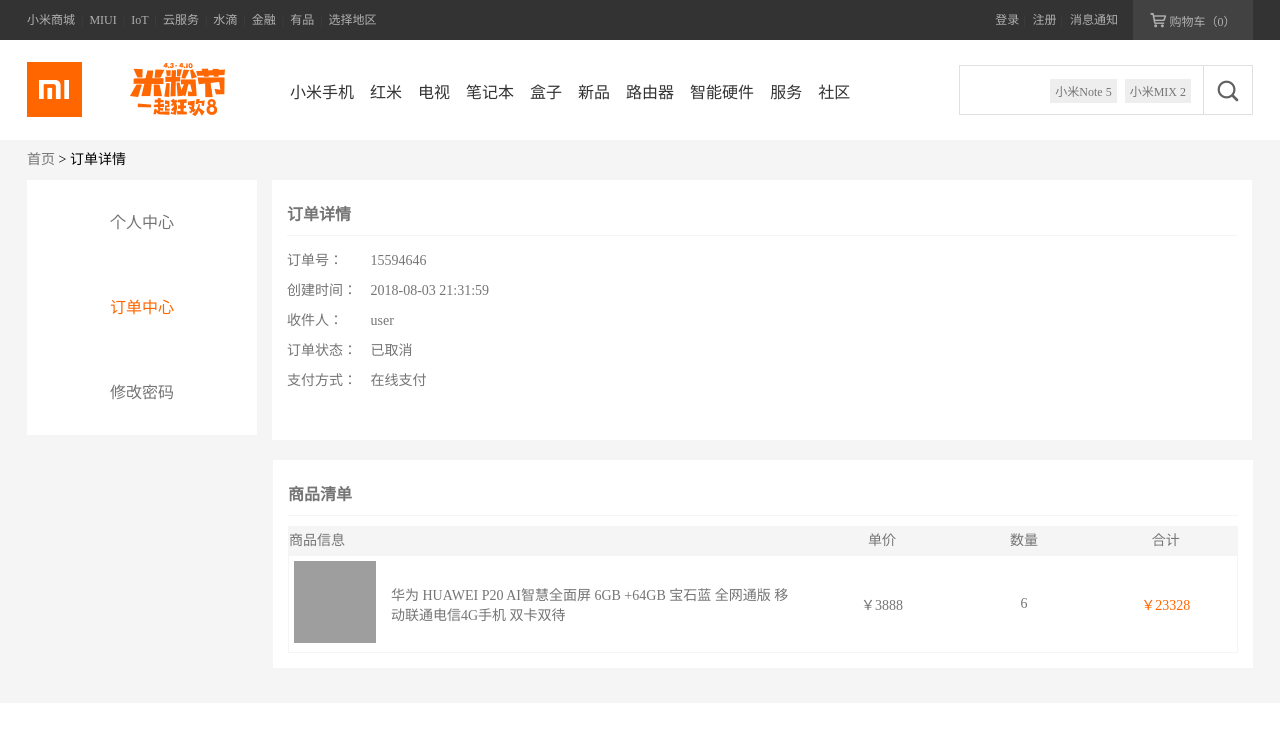
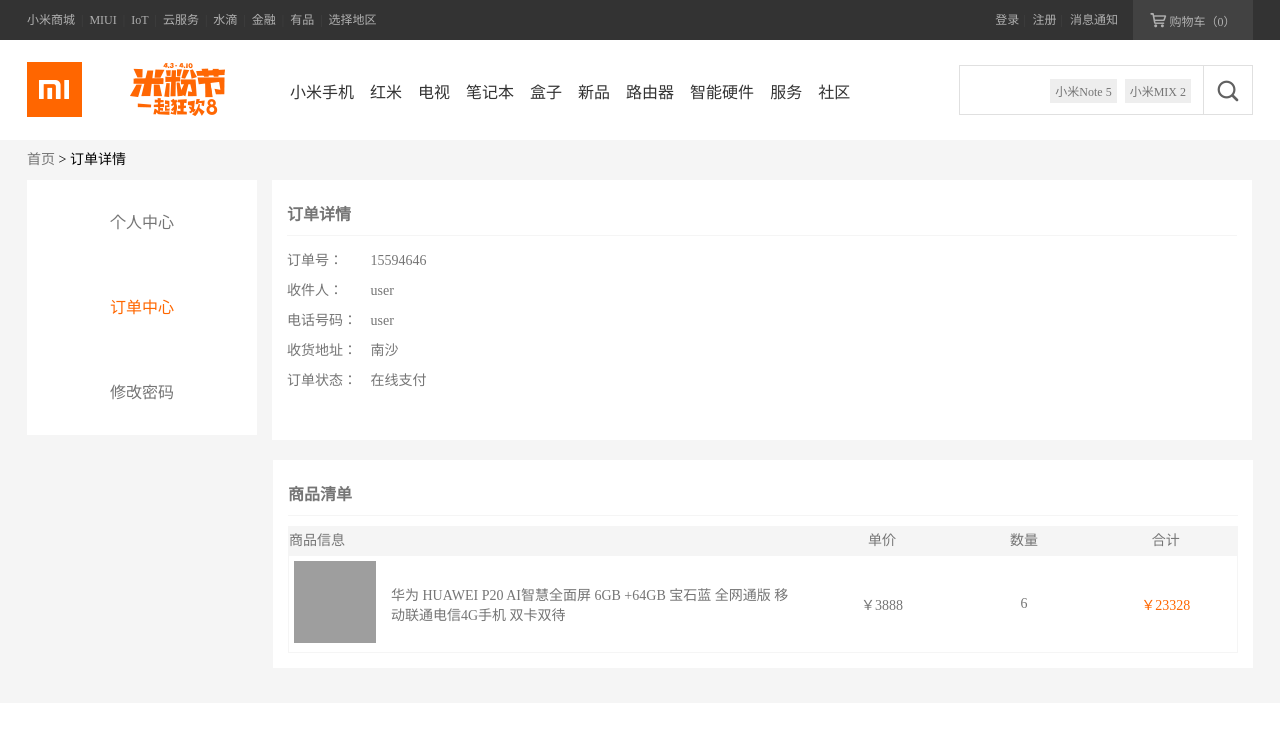
Before and after one commit to LuckyEngineer/PhoneMall, a plain HTML site: page Mi/order-detail.html in a window 1280 px wide. Shown: the top 734 px of the page. Drawn offline with Linux system fonts and the light colour scheme; grey boxes are pictures that could not be loaded.

Commit message:
zxp update order-detail

```diff
--- a/Mi/order-detail.html
+++ b/Mi/order-detail.html
@@ -483,19 +483,19 @@
                     <span class="c_m_i_l_f_name">15594646</span>
                 </li>
                 <li class="c_m_i_l_sec">
-                    <span class="left">创建时间：</span>
-                    <span class="c_m_i_l_s_phone">2018-08-03 21:31:59</span>
+                    <span class="left">收件人：</span>
+                    <span class="c_m_i_l_s_phone">user</span>
                 </li>
                 <li class="c_m_i_l_thi">
-                    <span class="left">收件人：</span>
+                    <span class="left">电话号码：</span>
                     <span class="c_m_i_l_t_email">user</span>
                 </li>
                 <li class="c_m_i_l_fou">
-                    <span class="left">订单状态：</span>
-                    <span class="c_m_i_l_fi_answer">已取消</span>
+                    <span class="left">收货地址：</span>
+                    <span class="c_m_i_l_fi_answer">南沙</span>
                 </li>
                 <li class="c_m_i_l_fif">
-                    <span class="left">支付方式：</span>
+                    <span class="left">订单状态：</span>
                     <span class="c_m_i_l_fi_answer">在线支付</span>
                 </li>
             </ul>
```
